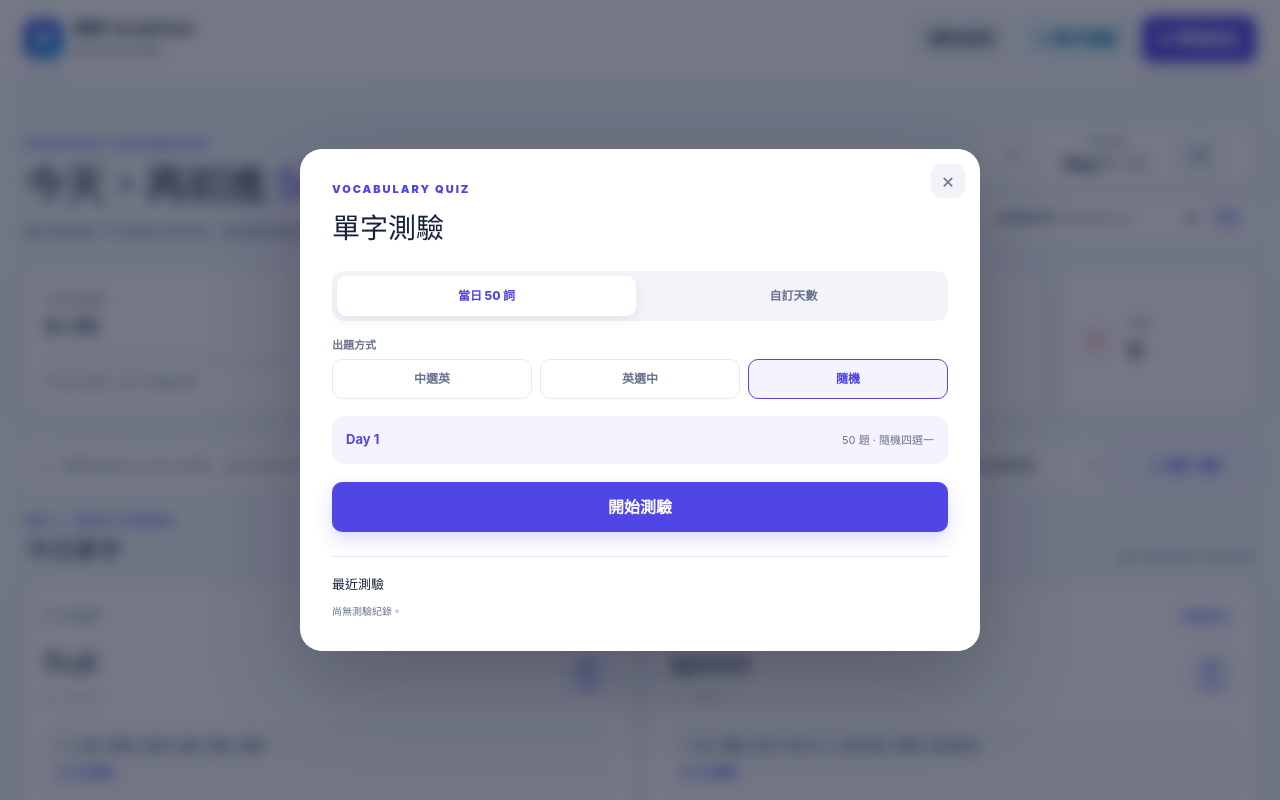
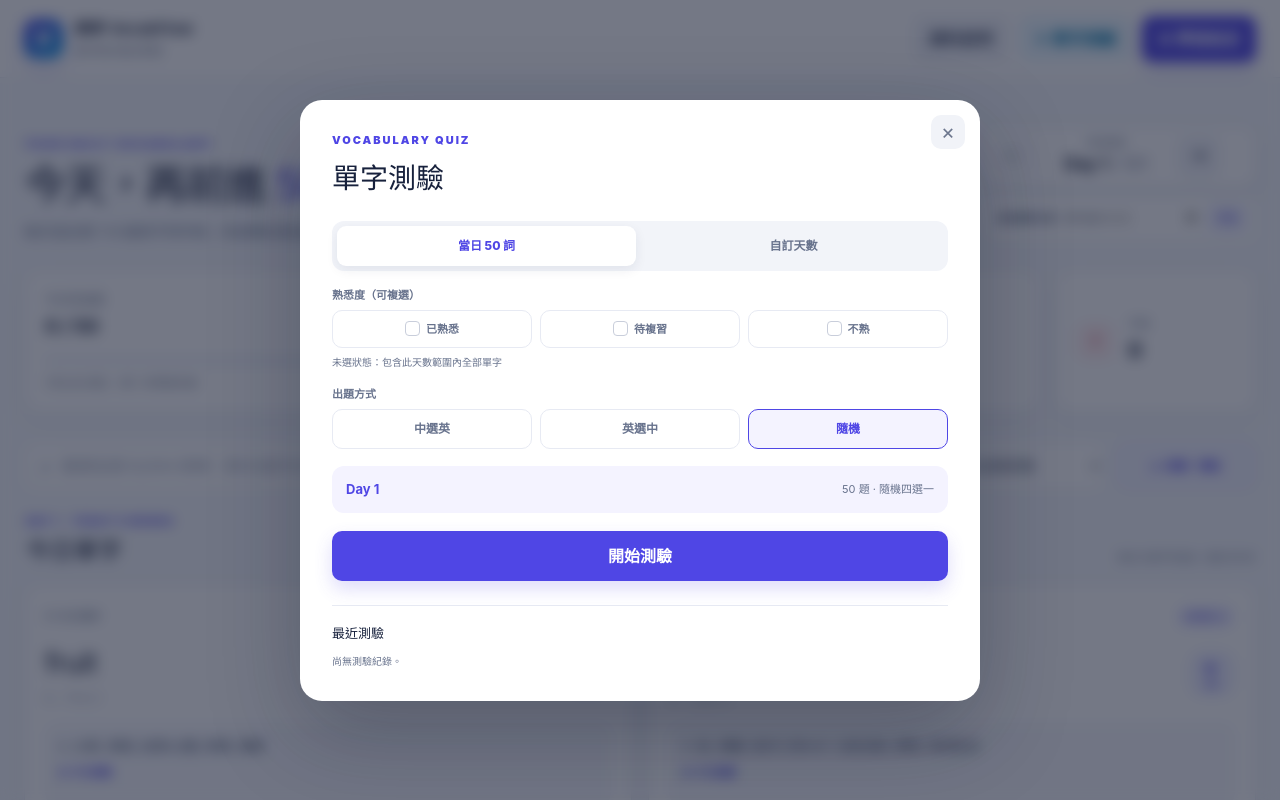
Before and after one commit to zozo971209-pixel/vocabflow-6004, a Next.js app: page /vocabflow-6004/ in a window 1280 px wide. Both pictures are taken after a click on the button "✦ 單字測驗". Shown: the top 800 px of the page. Built offline with nearby package versions, Linux system fonts and the light colour scheme.

Commit message:
Add quiz familiarity filters

```diff
--- a/app/QuizModal.tsx
+++ b/app/QuizModal.tsx
@@ -10,6 +10,7 @@ export type QuizWord = {
 };
 
 export type QuizDirectionMode = "zh-to-en" | "en-to-zh" | "random";
+export type QuizWordStatus = "known" | "review" | "unknown";
 
 export type QuizHistoryEntry = {
   id: string;
@@ -20,6 +21,7 @@ export type QuizHistoryEntry = {
   correct: number;
   wrongWordIds: number[];
   directionMode?: QuizDirectionMode;
+  statusFilters?: QuizWordStatus[];
 };
 
 type QuizQuestion = {
@@ -34,6 +36,7 @@ type Props = {
   words: QuizWord[];
   currentDay: number;
   totalDays: number;
+  statuses: Record<number, QuizWordStatus>;
   history: QuizHistoryEntry[];
   onComplete: (entry: QuizHistoryEntry) => void;
   onClose: () => void;
@@ -44,6 +47,11 @@ const directionModeLabels: Record<QuizDirectionMode, string> = {
   "zh-to-en": "中選英",
   "en-to-zh": "英選中",
   random: "隨機",
+};
+const statusLabels: Record<QuizWordStatus, string> = {
+  known: "已熟悉",
+  review: "待複習",
+  unknown: "不熟",
 };
 
 function shuffle<T>(items: T[]) {
@@ -127,9 +135,10 @@ function formatHistoryDate(value: string) {
   }).format(new Date(value));
 }
 
-export default function QuizModal({ words, currentDay, totalDays, history, onComplete, onClose }: Props) {
+export default function QuizModal({ words, currentDay, totalDays, statuses, history, onComplete, onClose }: Props) {
   const [rangeMode, setRangeMode] = useState<"today" | "custom">("today");
   const [directionMode, setDirectionMode] = useState<QuizDirectionMode>("random");
+  const [statusFilters, setStatusFilters] = useState<QuizWordStatus[]>([]);
   const [startDay, setStartDay] = useState(currentDay);
   const [endDay, setEndDay] = useState(currentDay);
   const [questions, setQuestions] = useState<QuizQuestion[]>([]);
@@ -143,8 +152,11 @@ export default function QuizModal({ words, currentDay, totalDays, history, onCom
   const effectiveEnd = rangeMode === "today" ? currentDay : Math.max(startDay, endDay);
   const scope = useMemo(() => {
     const start = (effectiveStart - 1) * WORDS_PER_DAY;
-    return words.slice(start, effectiveEnd * WORDS_PER_DAY);
-  }, [effectiveStart, effectiveEnd, words]);
+    const rangeWords = words.slice(start, effectiveEnd * WORDS_PER_DAY);
+    return statusFilters.length
+      ? rangeWords.filter((word) => statusFilters.includes(statuses[word.id]))
+      : rangeWords;
+  }, [effectiveStart, effectiveEnd, statusFilters, statuses, words]);
   const current = questions[questionIndex];
 
   function startQuiz() {
@@ -183,6 +195,7 @@ export default function QuizModal({ words, currentDay, totalDays, history, onCom
       correct: correctCount,
       wrongWordIds,
       directionMode,
+      statusFilters,
     };
     onComplete(entry);
     setFinished(true);
@@ -195,6 +208,12 @@ export default function QuizModal({ words, currentDay, totalDays, history, onCom
     setCorrectCount(0);
     setWrongWordIds([]);
     setFinished(false);
+  }
+
+  function toggleStatus(status: QuizWordStatus) {
+    setStatusFilters((current) => current.includes(status)
+      ? current.filter((value) => value !== status)
+      : [...current, status]);
   }
 
   const wrongWords = finished
@@ -220,6 +239,22 @@ export default function QuizModal({ words, currentDay, totalDays, history, onCom
                 <label><span>到第幾天</span><input type="number" min="1" max={totalDays} value={endDay} onChange={(event) => setEndDay(Math.max(1, Math.min(totalDays, Number(event.target.value))))} /></label>
               </div>
             )}
+            <div className="quiz-status-picker">
+              <span>熟悉度（可複選）</span>
+              <div className="quiz-status-options" role="group" aria-label="依熟悉度篩選測驗單字">
+                {(["known", "review", "unknown"] as QuizWordStatus[]).map((status) => (
+                  <button
+                    key={status}
+                    className={`${statusFilters.includes(status) ? "active" : ""} ${status}`}
+                    aria-pressed={statusFilters.includes(status)}
+                    onClick={() => toggleStatus(status)}
+                  >
+                    <span>{statusFilters.includes(status) ? "✓" : ""}</span>{statusLabels[status]}
+                  </button>
+                ))}
+              </div>
+              <small>{statusFilters.length ? `只測：${statusFilters.map((status) => statusLabels[status]).join("＋")}` : "未選狀態：包含此天數範圍內全部單字"}</small>
+            </div>
             <div className="quiz-direction-picker">
               <span>出題方式</span>
               <div className="quiz-direction-options" role="group" aria-label="選擇出題方式">
@@ -240,7 +275,7 @@ export default function QuizModal({ words, currentDay, totalDays, history, onCom
               <h3>最近測驗</h3>
               {history.slice(0, 5).map((entry) => (
                 <div key={entry.id}>
-                  <span>{formatHistoryDate(entry.completedAt)} · Day {entry.startDay}{entry.endDay !== entry.startDay ? `–${entry.endDay}` : ""}{entry.directionMode ? ` · ${directionModeLabels[entry.directionMode]}` : ""}</span>
+                  <span>{formatHistoryDate(entry.completedAt)} · Day {entry.startDay}{entry.endDay !== entry.startDay ? `–${entry.endDay}` : ""}{entry.directionMode ? ` · ${directionModeLabels[entry.directionMode]}` : ""}{entry.statusFilters?.length ? ` · ${entry.statusFilters.map((status) => statusLabels[status]).join("＋")}` : ""}</span>
                   <strong>{entry.correct} / {entry.total}</strong>
                 </div>
               ))}
--- a/app/globals.css
+++ b/app/globals.css
@@ -180,6 +180,16 @@ button:disabled { cursor: not-allowed; opacity: .42; }
 .quiz-range { display: grid; grid-template-columns: 1fr 1fr; gap: 12px; margin-top: 16px; }
 .quiz-range label span { display: block; margin-bottom: 6px; color: var(--muted); font-size: 11px; font-weight: 750; }
 .quiz-range input { width: 100%; border: 1px solid var(--line); border-radius: 10px; padding: 10px 12px; outline: 0; }
+.quiz-status-picker { margin-top: 16px; }
+.quiz-status-picker > span { display: block; margin-bottom: 6px; color: var(--muted); font-size: 11px; font-weight: 750; }
+.quiz-status-picker > small { display: block; margin-top: 7px; color: var(--muted); font-size: 10px; }
+.quiz-status-options { display: grid; grid-template-columns: repeat(3, 1fr); gap: 8px; }
+.quiz-status-options button { display: flex; align-items: center; justify-content: center; gap: 6px; border: 1px solid var(--line); border-radius: 10px; padding: 10px 7px; color: var(--muted); background: white; font-size: 11px; font-weight: 800; }
+.quiz-status-options button span { width: 15px; height: 15px; border: 1px solid #c9cedb; border-radius: 4px; color: white; font-size: 10px; line-height: 13px; }
+.quiz-status-options button.active.known { border-color: var(--green); color: #0e7850; background: #eaf8f2; }
+.quiz-status-options button.active.review { border-color: #e3a11b; color: #966100; background: #fff7df; }
+.quiz-status-options button.active.unknown { border-color: var(--red); color: #b53145; background: #fff0f2; }
+.quiz-status-options button.active span { border-color: currentColor; background: currentColor; }
 .quiz-direction-picker { margin-top: 16px; }
 .quiz-direction-picker > span { display: block; margin-bottom: 6px; color: var(--muted); font-size: 11px; font-weight: 750; }
 .quiz-direction-options { display: grid; grid-template-columns: repeat(3, 1fr); gap: 8px; }
--- a/app/page.tsx
+++ b/app/page.tsx
@@ -1,7 +1,7 @@
 "use client";
 
 import { ChangeEvent, useEffect, useMemo, useRef, useState } from "react";
-import QuizModal, { QuizHistoryEntry } from "./QuizModal";
+import QuizModal, { QuizHistoryEntry, QuizWordStatus } from "./QuizModal";
 
 type Word = {
   id: number;
@@ -13,7 +13,7 @@ type Word = {
   note: string;
 };
 
-type WordStatus = "known" | "review" | "unknown";
+type WordStatus = QuizWordStatus;
 type StatusMap = Record<number, WordStatus>;
 type SpeechSpeed = "slow" | "normal";
 type BackupFeedback = { type: "success" | "error"; text: string } | null;
@@ -268,6 +268,7 @@ export default function Home() {
             typeof item.startDay === "number" && typeof item.endDay === "number" &&
             typeof item.total === "number" && typeof item.correct === "number" &&
             (item.directionMode === undefined || item.directionMode === "zh-to-en" || item.directionMode === "en-to-zh" || item.directionMode === "random") &&
+            (item.statusFilters === undefined || (Array.isArray(item.statusFilters) && item.statusFilters.every((status) => status === "known" || status === "review" || status === "unknown"))) &&
             Array.isArray(item.wrongWordIds) && item.wrongWordIds.every((id) => typeof id === "number" && validIds.has(id));
         }).slice(0, 50);
         setQuizHistory(nextHistory);
@@ -471,6 +472,7 @@ export default function Home() {
           words={words}
           currentDay={safeDay}
           totalDays={totalDays}
+          statuses={statuses}
           history={quizHistory}
           onComplete={(entry) => setQuizHistory((current) => [entry, ...current].slice(0, 50))}
           onClose={() => setQuizOpen(false)}
```
Also changed, not shown: 1 other file (tests, documents, lock files or other folders).
